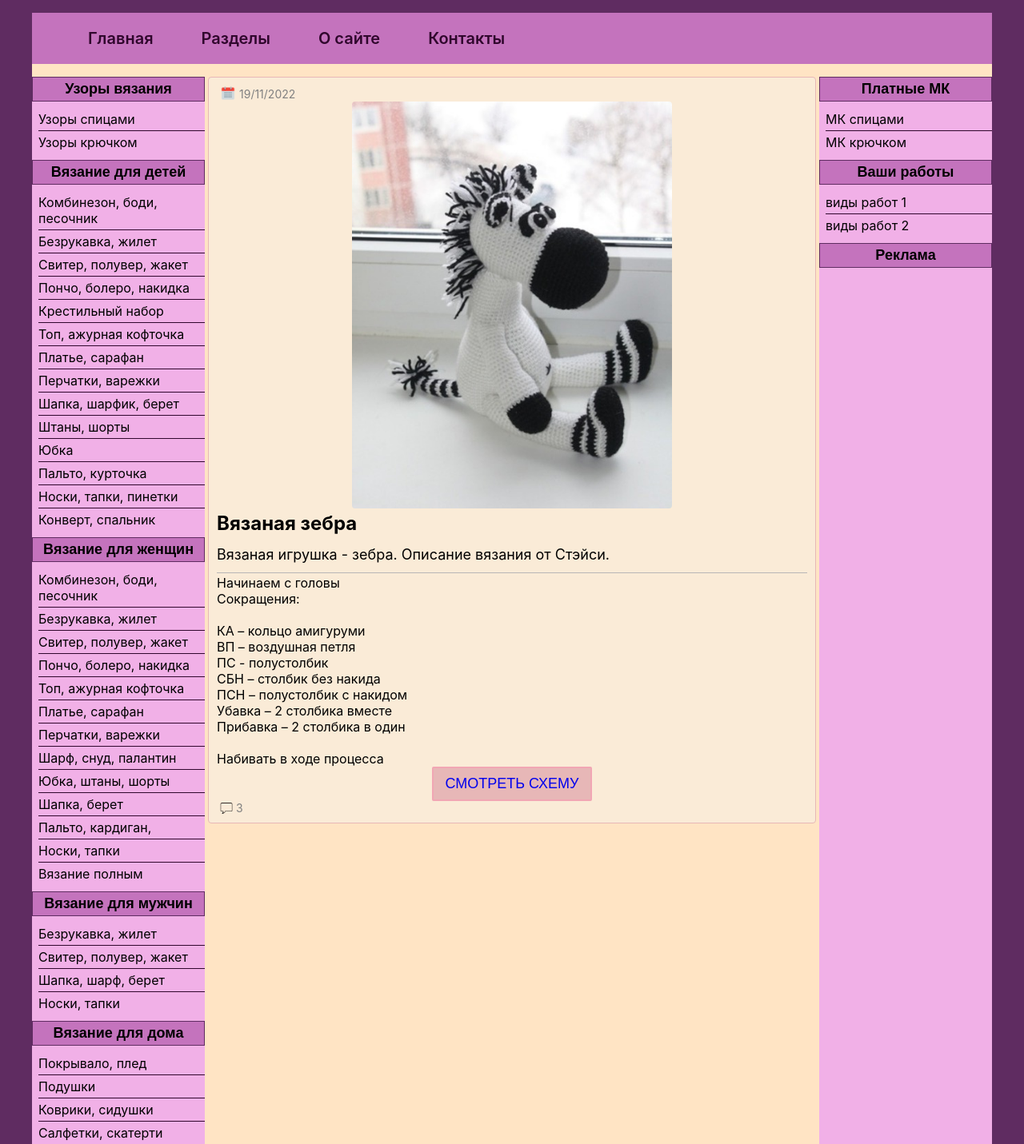
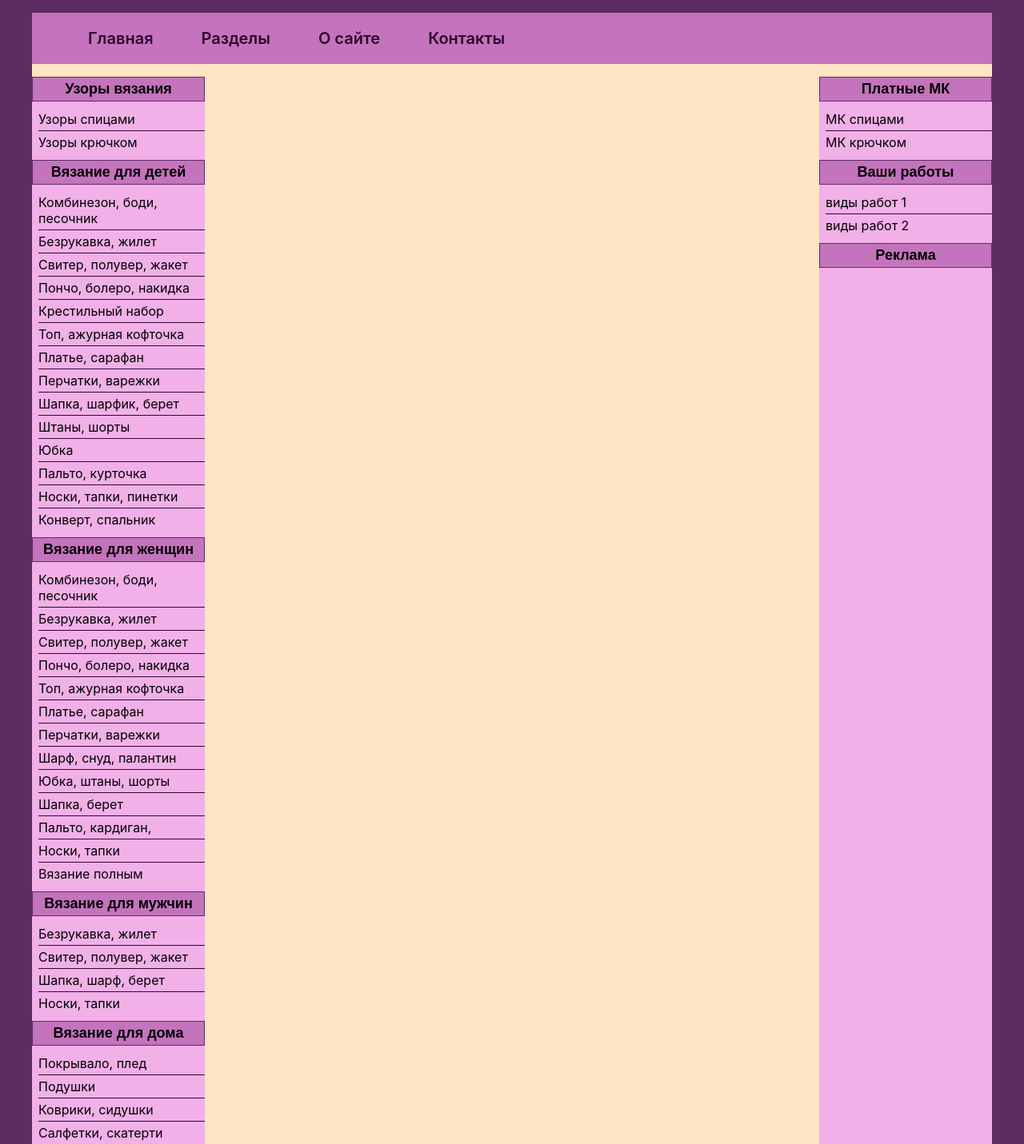
Before and after one commit to Klavdia27/hobbi, a React (Create React App) app: page /pagecard in a window 1280 px wide. Shown: the top 1431 px of the page at 80% size. Built offline with nearby package versions, Linux system fonts and the light colour scheme.

Commit message:
link item

```diff
--- a/src/components/App.jsx
+++ b/src/components/App.jsx
@@ -30,7 +30,7 @@ function App() {
               <Route path='/about'   element={<About/>} />
               <Route path='/sections'   element={<Sections/>} />
               <Route path='/contact'   element={<Contact/>} />
-              <Route path='/pagecard'   element={<PageCard/>} />
+              <Route path='/pagecard/:id'   element={<PageCard/>} />
             </Routes>
           </main>
 
--- a/src/components/ItemCardPage/ItemCardPage.jsx
+++ b/src/components/ItemCardPage/ItemCardPage.jsx
@@ -1,8 +1,10 @@
-import React from 'react';
+import React, { useEffect, useState } from 'react';
 import './ItemCardPage.scss';
 import zebra from "../../images/item-images/19.11.2022-zebra.jpeg";
 import icondate from "../../images/icon/calendar.png";
 import iconcount from "../../images/icon/comments.png";
+import { useLocation, useParams } from 'react-router-dom';
+import blogs from '../../dataBrowser/blogs';
 
 const item =
   {
@@ -16,6 +18,25 @@ const item =
   }
 
 export const ItemCardPage = () => {
+  const [elem, setElem] = useState();
+
+  const location = useParams();
+
+  useEffect(() => {
+    console.log(location);
+
+    if (location) {
+      blogs.forEach((it) => {
+        if (it.id === location.id) {
+          setElem(it)
+        }
+      } )
+    }
+
+  },[location]);
+
+
+
   return (
 
     //<div className="item-card__page">
@@ -23,26 +44,26 @@ export const ItemCardPage = () => {
       <div className="item-cardpage">
         <div className="item-cardpage__date">
             <img className="item-cardpage__icon-date" src={icondate} alt="ic"  />
-            {item.date}
+            {elem?.date}
         </div>
 
-        <img className="item-cardpage__image" src={zebra} alt="zebra" />
+        <img className="item-cardpage__image" src={elem?.image} alt="zebra" />
         <div className="item-cardpage__name">
-          {item.name}
+          {elem?.name}
         </div>
-        <div className="item-cardpage__description"> {item.description} </div>
+        <div className="item-cardpage__description"> {elem?.description} </div>
 
         <div className="item-cardpage__line"></div>
-        <div dangerouslySetInnerHTML={{__html: `${item.text}`}}></div>
+        <div dangerouslySetInnerHTML={{__html: `${elem?.text}`}}></div>
 
         <button className="item-cardpage__button-link">
-          <a href={item.link} className="link" rel="noreferrer" target="_blank">смотреть схему</a>
+          <a href={elem?.link} className="link" rel="noreferrer" target="_blank">смотреть схему</a>
         </button>
 
         <div className="item-cardpage__date-comment">
           <div className="item-cardpage__comment-count">
             <img src={iconcount} alt="ic" className="item-cardpage__comment-icon" />
-            {item.countcomment}
+            {elem?.countcomment}
         </div>
         </div>
       </div>
--- a/src/components/ItemCards/ItemCards.jsx
+++ b/src/components/ItemCards/ItemCards.jsx
@@ -2,12 +2,13 @@ import React from 'react';
 import ItemCard from "../ItemCard/ItemCard.jsx";
 import './ItemCards.scss';
 import blogs from '../../dataBrowser/blogs.js';
+import { Link } from 'react-router-dom';
 
 export const ItemCards = () => {
   return (
     <div className="grid-container">
 
-      {blogs.map(blog => <ItemCard key={blog.id} blog={blog}/>)}
+      {blogs.map(blog =><Link to={`/pagecard/${blog.id}`}><ItemCard key={blog.id} blog={blog}/></Link> )}
 
     </div>
   )
--- a/src/components/itemCard/ItemCard.jsx
+++ b/src/components/itemCard/ItemCard.jsx
@@ -4,28 +4,17 @@ import './ItemCard.scss';
 import icondate from "../../images/icon/calendar.png";
 import iconcount from "../../images/icon/comments.png";
 // import blogs from '../../dataBrowser/blogs';
-import { Link } from '@mui/material';
 
 
-// const item =
-//   {
-//     name: "Вязаная зебра",
-//     description: "Вязаная игрушка - зебра. Описание вязания от Стэйси.",
-//     date: "19/11/2022",
-//     countcomment: "3",
-//     watch: "23",
-//     image: "https://3.bp.blogspot.com/-f9Fuuk-QJoE/VzhnVVM2aaI/AAAAAAAAHcM/eXeoha05CDIwSJ9E6v5H9afJrIaBBgYEgCLcB/s1600/74219357_large_3511355_1532803_80173nothumb500_1_.jpg"
-//   }
 
 function ItemCard({blog}) {
 
   return (
     <div className="item-card">
-      <Link to={`/users/${blog.id}`}>
+
         <div className="item-card__image-block">
         <img className="item-card__image" src={blog.image} alt="avatar"/>
         </div>
-      </Link>
 
       {/* <img className="item-card__image" src={blog.image} alt="avatar"/> */}
 
--- a/src/dataBrowser/blogs.js
+++ b/src/dataBrowser/blogs.js
@@ -8,6 +8,8 @@ const blogs = [
     "section": "Вязание для дома",
     "subsection": "Игрушки",
     "description": "Вязаная игрушка - зебра. Описание вязания от Стэйси.",
+    "text": "Начинаем с головы <br> Сокращения:<br></br> КА – кольцо амигуруми<br>ВП – воздушная петля<br>ПС - полустолбик<br>СБН – столбик без накида<br>ПСН – полустолбик с накидом<br>Убавка – 2 столбика вместе<br>Прибавка – 2 столбика в один<br></br>Набивать в ходе процесса",
+    "lenk": "https://www.liveinternet.ru/users/len4ika/post166278000/",
     "date": "19/11/2022",
     "countcomment": "3",
     "watch": "23",
@@ -16,9 +18,11 @@ const blogs = [
     {
       "id": "2",
       "name": "Лошадь, зебра, единорог",
-      "description": "Вязаные лошадь, зебра, единорог по одной схеме вязания.",
       "section": "Вязание для дома",
       "subsection": "Игрушки",
+      "description": "Вязаные лошадь, зебра, единорог по одной схеме вязания.",
+      "text": "",
+      "link": "",
       "date": "25/11/2022",
       "countcomment": "3",
       "watch": "8",
@@ -30,8 +34,10 @@ const blogs = [
       "description": "Оригинальная вязаная игрушка зебра в горошек от Марины Дудки. Бесплатный мастер-класс по вязанию зебры и жилетки для нее крючком.",
       "section": "Вязание для дома",
       "subsection": "Игрушки",
+      "text": "",
+      "link": "",
       "date": "25/11/2022",
-       "countcomment": "3",
+      "countcomment": "3",
       "watch": "25",
       "image": "https://4.bp.blogspot.com/-Jd_wOKfTg6o/W5ZRtuunOGI/AAAAAAAAOng/sogw_s-KEBc7-exzGMBAJgD9PEU8nnQ8wCLcBGAs/s1600/vyazanaya-zebra-kryuchkom.jpg",
     },
@@ -41,6 +47,8 @@ const blogs = [
       "description": "С помощью данной схемы которая представлена здесь, вы сможете для своей кухни связать крючком красивые поставки для чашек в виде яблок.",
       "section": "Вязание для дома",
       "subsection": "Игрушки",
+      "text": "",
+      "link": "",
       "date": "26/11/2022",
       "countcomment": "3",
       "watch": "25",
@@ -52,6 +60,8 @@ const blogs = [
       "description": "С помощью данной схемы которая представлена здесь, вы сможете для своей кухни связать крючком красивые поставки для чашек в виде яблок.",
       "section": "Вязание для детей",
       "subsection": "Сарафан",
+      "text": "",
+      "link": "",
       "date": "26/11/2022",
       "countcomment": "3",
       "watch": "25",
@@ -62,6 +72,8 @@ const blogs = [
       "name": "Бикини купальник крючком ANDI BAGUS DAKOTA",
       "description": "Бикини ANDI BAGUS «DAKOTA» Дата проекта: февраль 2017 Техника: вязание крючком Материалы: пряжа Пехорка «Прохладная», нить, игла, чашки для лифа страна: Россия цвет: св. коралл-351 состав: 50% хлопок, 50% вискоза Источник описания модели: andibagus , частично из Купальник “Сиреневое чудо”",
       "subsection": "Купальник",
+      "text": "",
+      "link": "",
       "date": "26/11/2022",
       "countcomment": "3",
       "watch": "25",
```
